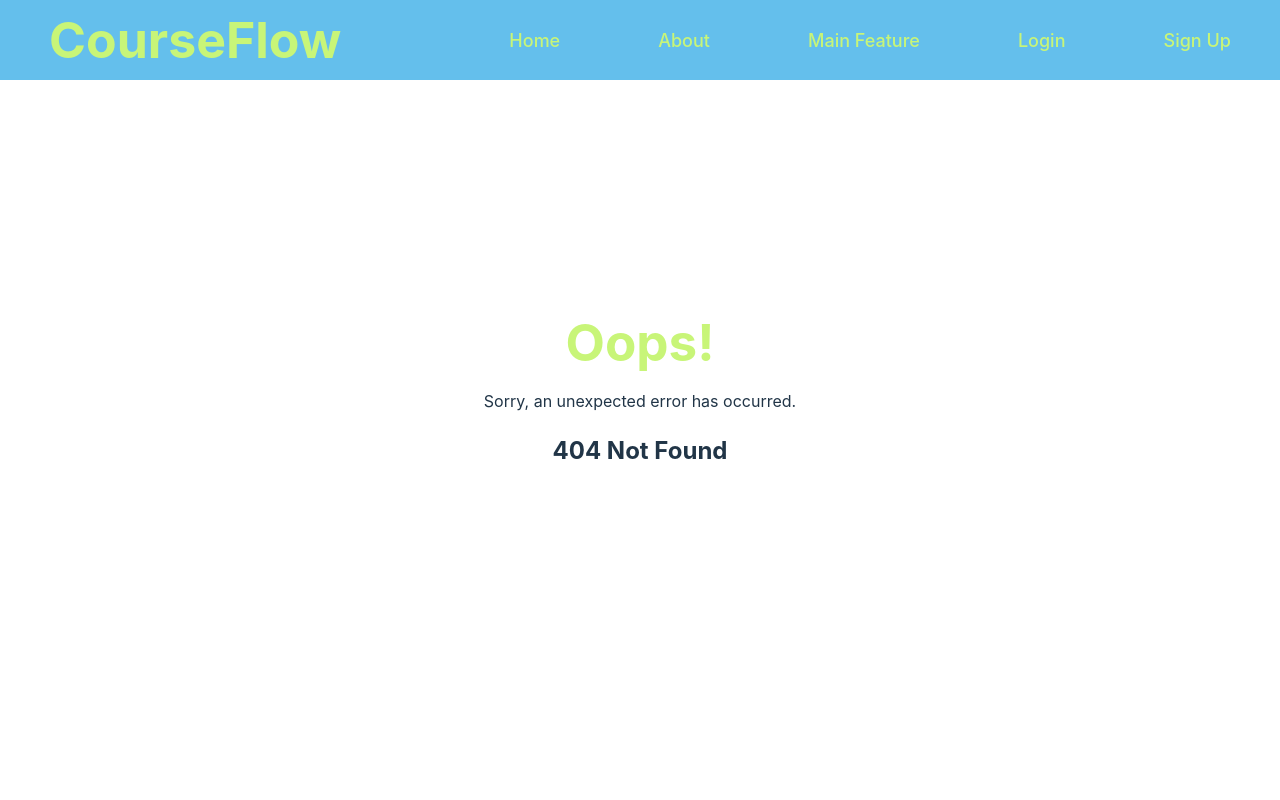
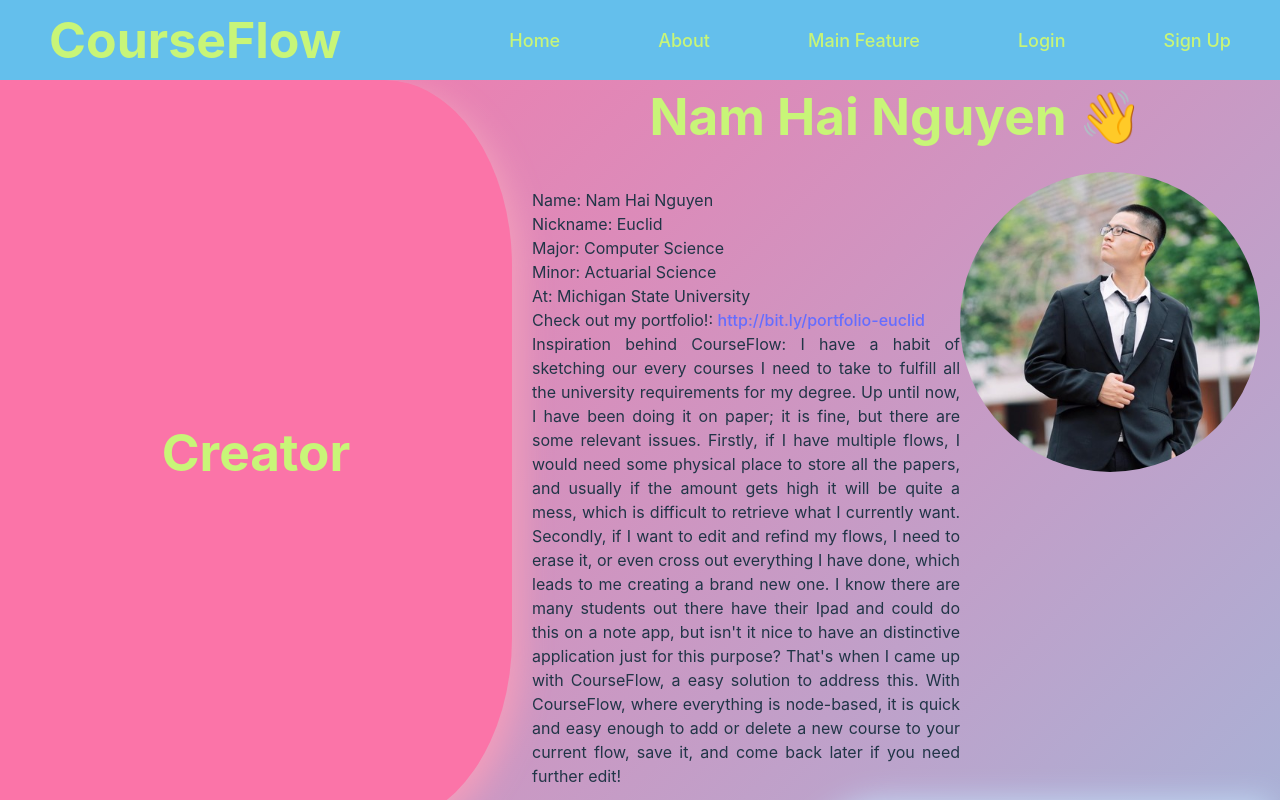
Before and after one commit to Euclid0192/CourseFlow, a React (Vite) app: page /about in a window 1280 px wide. Before the commit this address had no page. Shown: the top 800 px of the page. Built offline with nearby package versions, Linux system fonts and the light colour scheme; some icons are missing; what reactflow would draw is missing.

Commit message:
Add about page, half done

```diff
--- a/src/App.tsx
+++ b/src/App.tsx
@@ -5,6 +5,7 @@ import Home from "./Components/Home/Home";
 import NavBar from "./Components/NavBar/NavBar";
 import MainFeature from "./Components/MainFeature/MainFeature";
 import ErrorPage from "./Components/ErrorPage/ErrorPage";
+import About from "./Components/About/About";
 
 const App = () => {
 
@@ -14,6 +15,7 @@ const App = () => {
       <Routes>
         <Route path="/" element={<Home />} />
         <Route path="/main" element={<MainFeature />} />
+        <Route path="/about" element={<About />} />
         <Route path="*" element={<ErrorPage />} />
       </Routes>
     </>
--- /dev/null
+++ b/src/Components/About/About.css
@@ -0,0 +1,6 @@
+.about__container {
+    margin-top: 80px;
+    -ms-overflow-style: none;
+    scrollbar-width: none;
+    background: linear-gradient(135deg, #fb74a8 0%, #8ac8e7 100%);
+}
--- /dev/null
+++ b/src/Components/About/About.tsx
@@ -0,0 +1,14 @@
+import './About.css'
+import Creator from './Creator'
+import Tutorial from './Tutorial'
+
+const About = () => {
+  return (
+    <div className='about__container'>
+        <Creator />
+        <Tutorial />
+    </div>
+  )
+}
+
+export default About
--- /dev/null
+++ b/src/Components/About/Creator.css
@@ -0,0 +1,34 @@
+.about__creator {
+    width: 100vw;
+    height: calc(100vh - 80px);
+    display: grid;
+    grid-template-columns: 2fr 3fr;
+}
+
+.about__creator--left-view {
+    background: #fb74a8;
+    display: flex;
+    justify-content: center;
+    align-items: center;
+    box-shadow: 10px 10px 30px #F39EBC;
+    border-radius: 0px 25% 25% 0px;
+}
+
+.about__creator--right-view {
+    display: flex;
+    flex-direction: column;
+    justify-content: center;
+}
+
+.creator-img {
+    width: 300px;
+    height: 300px;
+    border-radius: 50%;
+}
+
+.info {
+    display: grid;
+    grid-template-columns: 2fr 1fr;
+    text-align: justify;
+    padding: 20px;
+}
--- /dev/null
+++ b/src/Components/About/Creator.tsx
@@ -0,0 +1,43 @@
+import './Creator.css'
+import me from '../../assets/me.jpg'
+
+const Creator = () => {
+  return (
+    <div className='about__creator'>
+        <div className='about__creator--left-view'>
+            <h1>Creator</h1>
+        </div>
+        <div className='about__creator--right-view'>
+            <h1>Nam Hai Nguyen 👋</h1>
+            <div className='info'>
+                <p>
+                    Name: Nam Hai Nguyen
+                    <br />
+                    Nickname: Euclid
+                    <br />
+                    Major: Computer Science
+                    <br />
+                    Minor: Actuarial Science
+                    <br />
+                    At: Michigan State University
+                    <br />
+                    Check out my portfolio!: <a href='http://bit.ly/portfolio-euclid' target="_blank" rel="noopener noreferrer">http://bit.ly/portfolio-euclid</a>
+                    <br />
+                    Inspiration behind CourseFlow: I have a habit of sketching our every courses I need to take to fulfill all the university
+                    requirements for my degree. Up until now, I have been doing it on paper; it is fine, but there are some relevant issues. Firstly,
+                    if I have multiple flows, I would need some physical place to store all the papers, and usually if the amount gets high it will
+                    be quite a mess, which is difficult to retrieve what I currently want. Secondly, if I want to edit and refind my flows, I need to
+                    erase it, or even cross out everything I have done, which leads to me creating a brand new one. I know there are many students
+                    out there have their Ipad and could do this on a note app, but isn't it nice to have an distinctive application just for this
+                    purpose? That's when I came up with CourseFlow, a easy solution to address this. With CourseFlow, where everything is node-based,
+                    it is quick and easy enough to add or delete a new course to your current flow, save it, and come back later if you need further
+                    edit!
+                </p>
+                <img src={me} alt='picture of owner' className='creator-img'/>
+            </div>
+        </div>
+    </div>
+  )
+}
+
+export default Creator
--- /dev/null
+++ b/src/Components/About/Tutorial.css
@@ -0,0 +1,21 @@
+.about__tutorial {
+    width: 100vw;
+    height: 100vh;
+    display: grid;
+    grid-template-columns: 3fr 2fr;
+}
+
+.about__tutorial--left-view {
+    display: flex;
+    justify-content: center;
+    align-items: center;
+}
+
+.about__tutorial--right-view {
+    background: #8ac8e7;
+    display: flex;
+    justify-content: center;
+    align-items: center;
+    box-shadow: -10px 0px 30px #C3DAF5;
+    border-radius: 25% 0px 0px 25%;
+}
--- /dev/null
+++ b/src/Components/About/Tutorial.tsx
@@ -0,0 +1,16 @@
+import './Tutorial.css'
+
+const Tutorial = () => {
+  return (
+    <div className='about__tutorial'>
+        <div className='about__tutorial--left-view'>
+
+        </div>
+        <div className='about__tutorial--right-view'>
+          <h1>How to use</h1>
+        </div>
+    </div>
+  )
+}
+
+export default Tutorial
--- a/src/Components/Home/Home.css
+++ b/src/Components/Home/Home.css
@@ -1,5 +1,5 @@
 .home__container {
-    background: linear-gradient(135deg, #e3b5ce 0%, #8ac8e7 100%);
+    background: linear-gradient(135deg, #fb74a8 0%, #8ac8e7 100%);
     height: calc(100vh - 80px);
     width: 100vw;
     display: grid;
```
Also changed, not shown: src/assets/me.jpg (added).
